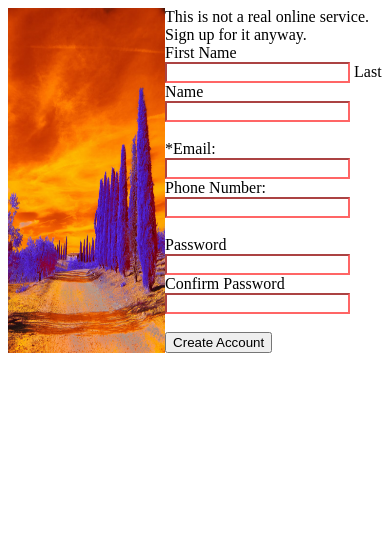
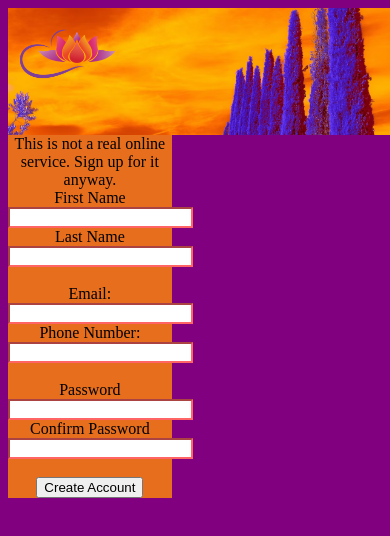
Before and after one commit to AACuellar00/Sign-Up, a plain HTML site: page index.html in a window 390 px wide. Drawn offline with Linux system fonts and the light colour scheme; a web font is replaced by a local one.

Commit message:
logo stuff

```diff
--- a/index.html
+++ b/index.html
@@ -8,11 +8,13 @@
   <title>Sign Up Sheet</title>
 </head>
 <body>
+    <div class="images">
+        <div class="Logo">
+            <img class=lotus src="Images/lotus.webp" alt="Lotus logo"></img>
+        </div>
+    </div>
 
-    <script src ="javascript.js" defer></script>
-
-    <img class = "purp" src="Images/Exp.avif"></img>
-    <div>
+    <div class="hold">
 
     <div>This is not a real online service. Sign up for it anyway.</div>
 
@@ -26,10 +28,10 @@
         <br>
 
         <div>
-          <label for="user_email">*Email:</label>
+          <label for="user_email">Email:</label>
             <input type="email" id="user_email" name="user_email" required>
           <label for="phone_number">Phone Number:</label>
-            <input type="tel" id="phone_number" name="phone_number" required>
+            <input type="tel" id="phone_number" name="phone_number" minlength="10" required>
         </div>
         <br>
 
@@ -43,6 +45,10 @@
 
         <button type="submit">Create Account</button>
 
+        <br>
+
+
+
       </form>
     </div>
 
--- a/styles.css
+++ b/styles.css
@@ -1,5 +1,4 @@
 @import url('https://fontlibrary.org//face/steps-mono');
-
 
 .logo{
     font-family: 'StepsMonoRegular';
@@ -8,15 +7,25 @@
 body{
     display: flex;
     flex-direction: row;
+    flex-flow: row wrap;
+    background-color: purple;
+    justify-content: center;
+    width: 100vw;
+    height:100vh;
 }
 
-.purp{
+.lotus{
+    height:10vh;
+}
+
+.hold{
+    background-color: rgb(231, 110, 29);
     max-width: 42%;
     height: auto;
 }
 
 input{
-    border-color: #E5E7EB
+    border-color: #E5E7EB;
 }
 
 input:invalid {
@@ -31,3 +40,45 @@ input:focus{
     border-color: rgb(76, 76, 250);
     box-shadow: 5px 5px;
 }
+
+.images{
+    background-image: url(./Images/Exp.avif);
+    background-position: center;
+    background-size: auto;
+    background-repeat: no-repeat;
+    width: 40vw;
+}
+
+.logo{
+    flex-flow: row wrap;
+    display: flex;
+    height:auto;
+    background-color: transparent;
+    position: relative;
+    top: 20vh;
+    gap: 1vw;
+    padding: 15px 0;
+
+    justify-content: center;
+    align-items: center;
+
+}
+
+@media only screen and (max-width: 600px)  {
+    body{
+        flex-flow: column;
+        height: auto;
+        text-align: center;
+    }
+    .images{
+        width: 100vw;
+        height:15vh;
+        display: flex;
+        background-size: 100vw;
+    }
+    .logo{
+        width: 100vw;
+        position: static;
+        gap: 10px;
+    }
+}
```
